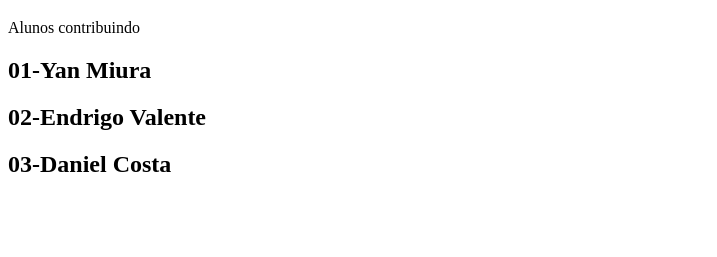
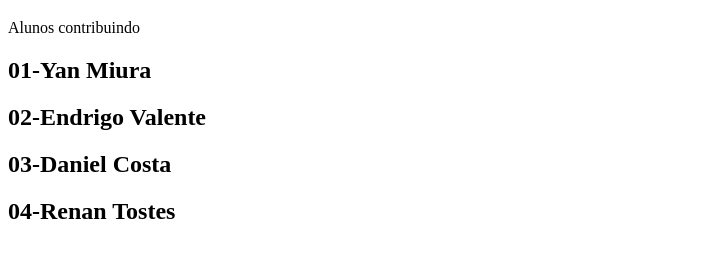
Before and after one commit to ymiuraa/yanmiura.2021.1.cscw.pullrequest, a plain HTML site: page index.html in a window 1280 px wide. Shown: the part 61-318 px from the top of the page, without its empty margins (0-717 px from the left). Drawn offline with Linux system fonts and the light colour scheme.

Commit message:
pull Renan

```diff
--- a/index.html
+++ b/index.html
@@ -7,6 +7,7 @@
 <h2>01-Yan Miura</h2>
 <h2>02-Endrigo Valente</h2>
 <h2>03-Daniel Costa</h2>
+<h2>04-Renan Tostes</h2>
 
 </body>
 </html>
```
